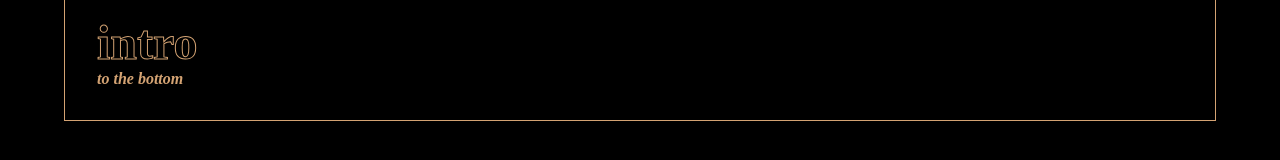
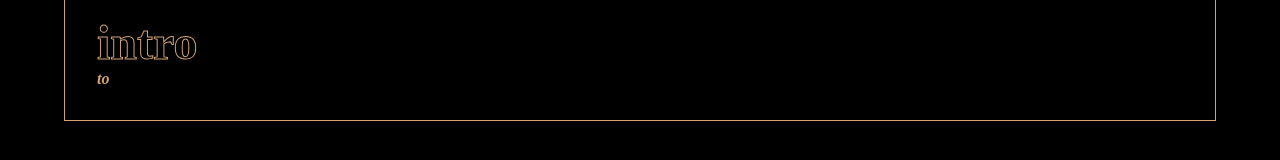
Before and after one commit to beddinao/portfolio, a React (Create React App) app: page /work in a window 1280 px wide. Shown: the part 519-679 px from the top of the page. Built offline with nearby package versions, Linux system fonts and the light colour scheme.

Commit message:
Update intro.js

```diff
--- a/src/pages/home/components/intro/intro.js
+++ b/src/pages/home/components/intro/intro.js
@@ -7,7 +7,7 @@ function Intro (){
       <div>
         <div>
           <h1>intro</h1>
-          <h2>to the bottom</h2>
+          <h2>to</h2>
         </div>
         <div></div>
       </div>
```
